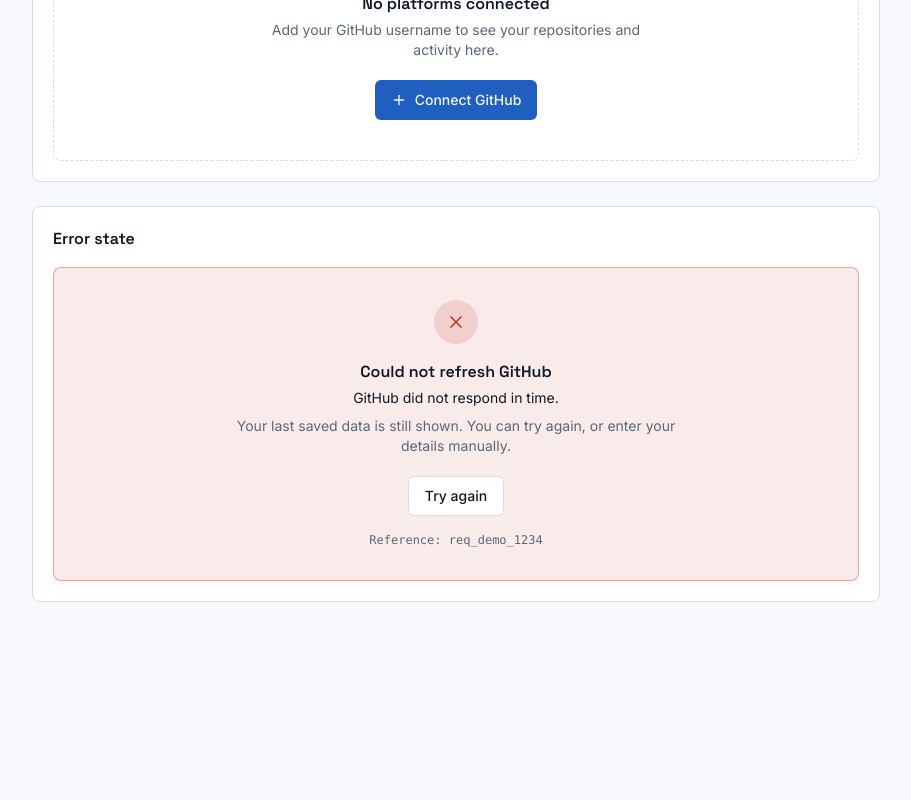
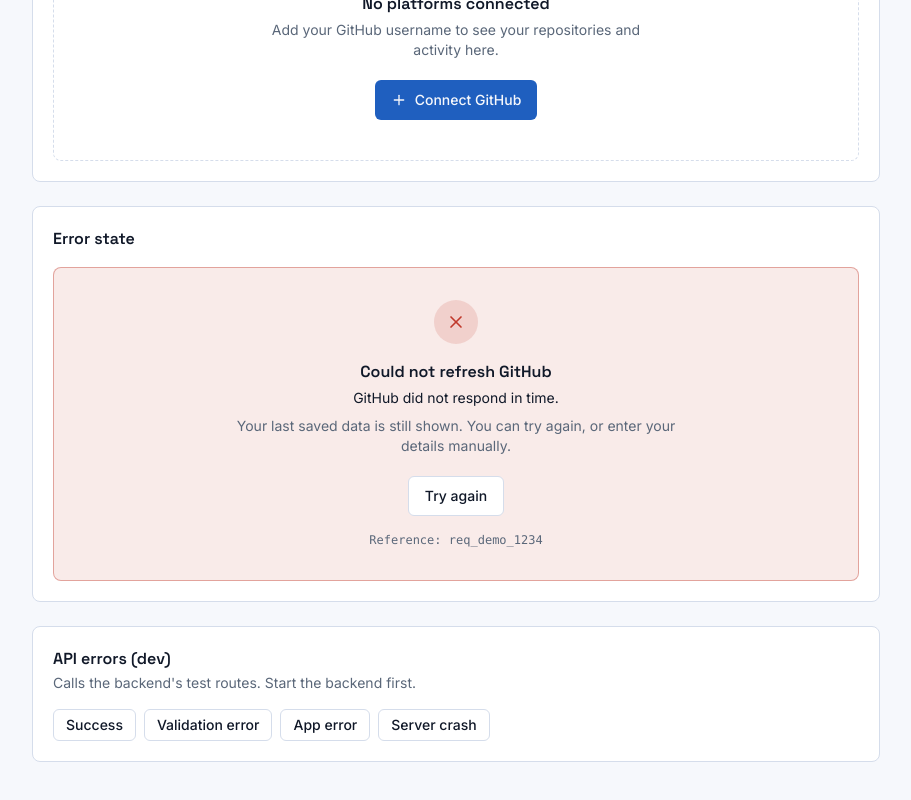
Before and after one commit to mohityadav24952-ai/ONEstopPlacement, a Next.js app in the folder frontend/: page /design in a window 1280 px wide. Shown: the part 1306-2106 px from the top of the page, without its empty margins (184-1095 px from the left). Before the commit the page ends 1948 px from the top, so only its background shows below. Built offline with nearby package versions, Linux system fonts and the light colour scheme; no server answers.

Commit message:
feat(web): show API status in top bar and add API error demo

```diff
--- /dev/null
+++ b/frontend/app/design/ApiErrorDemo.tsx
@@ -0,0 +1,83 @@
+"use client";
+
+import { useState } from "react";
+import { Button } from "@/components/ui/Button";
+import { ErrorState } from "@/components/shared/ErrorState";
+import { ApiError, apiFetch } from "@/lib/api/client";
+
+type Outcome =
+  | { kind: "idle" }
+  | { kind: "ok"; text: string }
+  | { kind: "error"; error: ApiError };
+
+export function ApiErrorDemo() {
+  const [outcome, setOutcome] = useState<Outcome>({ kind: "idle" });
+  const [busy, setBusy] = useState(false);
+
+  async function run(path: string) {
+    setBusy(true);
+    setOutcome({ kind: "idle" });
+    try {
+      const data = await apiFetch<unknown>(path);
+      setOutcome({ kind: "ok", text: JSON.stringify(data) });
+    } catch (err) {
+      const error =
+        err instanceof ApiError
+          ? err
+          : new ApiError("UNKNOWN", "Unexpected error.", 0);
+      setOutcome({ kind: "error", error });
+    } finally {
+      setBusy(false);
+    }
+  }
+
+  return (
+    <div className="space-y-4">
+      <div className="flex flex-wrap gap-2">
+        <Button
+          size="sm"
+          variant="secondary"
+          disabled={busy}
+          onClick={() => run("/dev/limit?n=5")}
+        >
+          Success
+        </Button>
+        <Button
+          size="sm"
+          variant="secondary"
+          disabled={busy}
+          onClick={() => run("/dev/limit?n=abc")}
+        >
+          Validation error
+        </Button>
+        <Button
+          size="sm"
+          variant="secondary"
+          disabled={busy}
+          onClick={() => run("/dev/conflict")}
+        >
+          App error
+        </Button>
+        <Button
+          size="sm"
+          variant="secondary"
+          disabled={busy}
+          onClick={() => run("/dev/boom")}
+        >
+          Server crash
+        </Button>
+      </div>
+
+      {outcome.kind === "ok" && (
+        <p className="font-mono text-sm text-ok">Response: {outcome.text}</p>
+      )}
+      {outcome.kind === "error" && (
+        <ErrorState
+          title={outcome.error.code}
+          message={outcome.error.message}
+          referenceId={outcome.error.requestId}
+        />
+      )}
+    </div>
+  );
+}
--- a/frontend/app/design/page.tsx
+++ b/frontend/app/design/page.tsx
@@ -8,6 +8,7 @@ import { ErrorState } from "@/components/shared/ErrorState";
 import { ProvenanceChip } from "@/components/shared/ProvenanceChip";
 import type { Provenance } from "@/components/shared/ProvenanceChip";
 
+import { ApiErrorDemo } from "./ApiErrorDemo";
 const provenanceKinds: Provenance[] = [
   "platform_verified",
   "user_confirmed",
@@ -121,6 +122,13 @@ export default function DesignPreviewPage() {
           action={<Button variant="secondary">Try again</Button>}
         />
       </Card>
+
+      <Card
+        title="API errors (dev)"
+        description="Calls the backend's test routes. Start the backend first."
+      >
+        <ApiErrorDemo />
+      </Card>
     </main>
   );
 }
--- /dev/null
+++ b/frontend/components/shared/ApiStatus.tsx
@@ -0,0 +1,69 @@
+"use client";
+
+import { useEffect, useState } from "react";
+import { checkApi } from "@/lib/api/health";
+import type { ApiHealthResult } from "@/lib/api/health";
+import { cn } from "@/lib/cn";
+
+type Status = { kind: "checking" } | ApiHealthResult;
+
+function describe(status: Status): {
+  label: string;
+  detail: string;
+  dot: string;
+} {
+  switch (status.kind) {
+    case "checking":
+      return {
+        label: "Checking API",
+        detail: "Checking the API connection",
+        dot: "bg-muted",
+      };
+    case "ok":
+      return {
+        label: "API connected",
+        detail: `API connected (${status.health.environment}, v${status.health.version})`,
+        dot: "bg-ok",
+      };
+    case "down":
+      return {
+        label: "API offline",
+        detail: `API unavailable: ${status.message}`,
+        dot: "bg-warn",
+      };
+  }
+}
+
+export function ApiStatus() {
+  const [status, setStatus] = useState<Status>({ kind: "checking" });
+
+  useEffect(() => {
+    let cancelled = false;
+    checkApi().then((result) => {
+      if (!cancelled) setStatus(result);
+    });
+    return () => {
+      cancelled = true;
+    };
+  }, []);
+
+  function recheck() {
+    setStatus({ kind: "checking" });
+    checkApi().then(setStatus);
+  }
+
+  const { label, detail, dot } = describe(status);
+
+  return (
+    <button
+      type="button"
+      onClick={recheck}
+      title={`${detail}. Click to check again.`}
+      aria-label={`${detail}. Activate to check again.`}
+      className="flex h-9 items-center gap-2 rounded-md px-2 text-xs text-muted transition-colors hover:bg-edge/40 hover:text-fg"
+    >
+      <span aria-hidden="true" className={cn("h-2 w-2 rounded-full", dot)} />
+      <span className="hidden sm:inline">{label}</span>
+    </button>
+  );
+}
--- a/frontend/components/shared/TopBar.tsx
+++ b/frontend/components/shared/TopBar.tsx
@@ -2,6 +2,7 @@
 
 import Link from "next/link";
 import { usePathname } from "next/navigation";
+import { ApiStatus } from "@/components/shared/ApiStatus";
 import { Logo } from "@/components/shared/Logo";
 import { ThemeToggle } from "@/components/shared/ThemeToggle";
 import { secondaryNav, titleFor } from "@/lib/navigation";
@@ -36,6 +37,7 @@ export function TopBar() {
             );
           })}
         </div>
+        <ApiStatus />
         <ThemeToggle />
       </div>
     </header>
```
